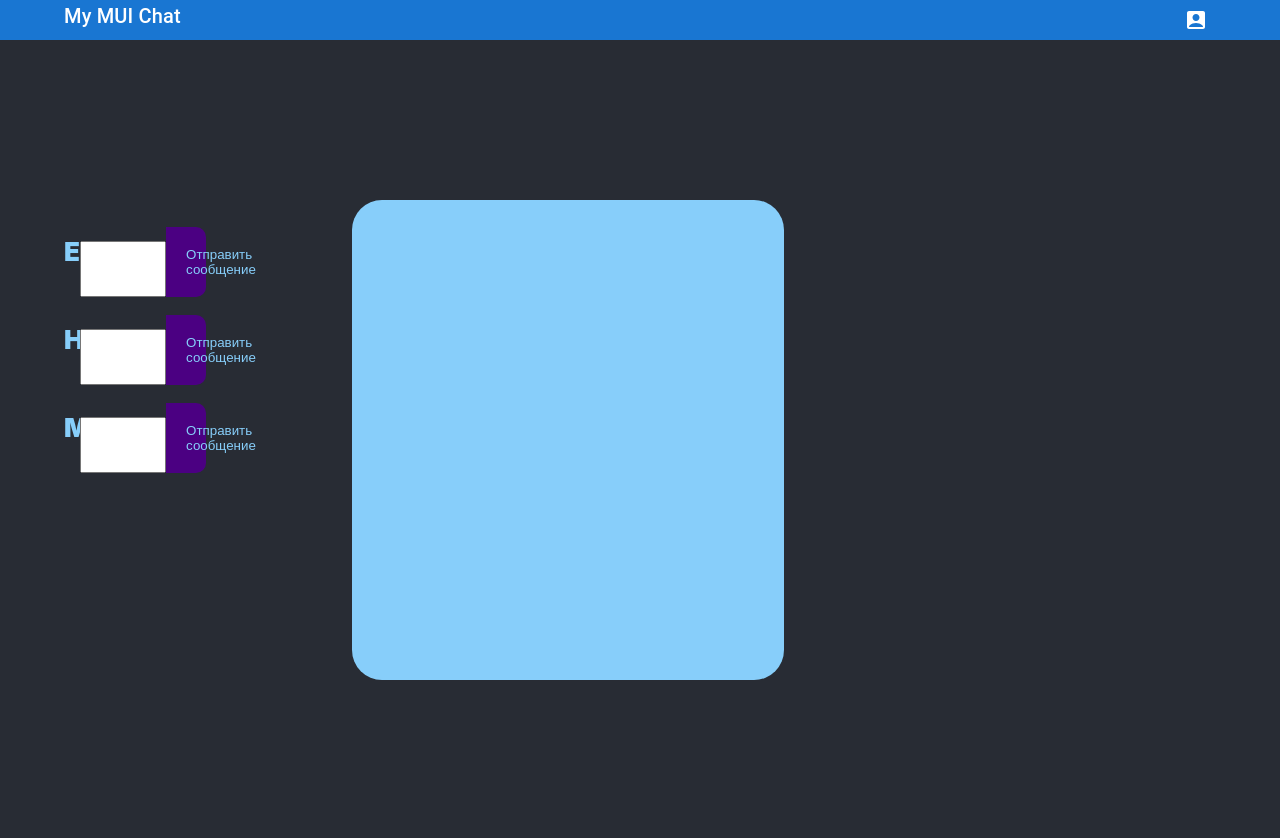
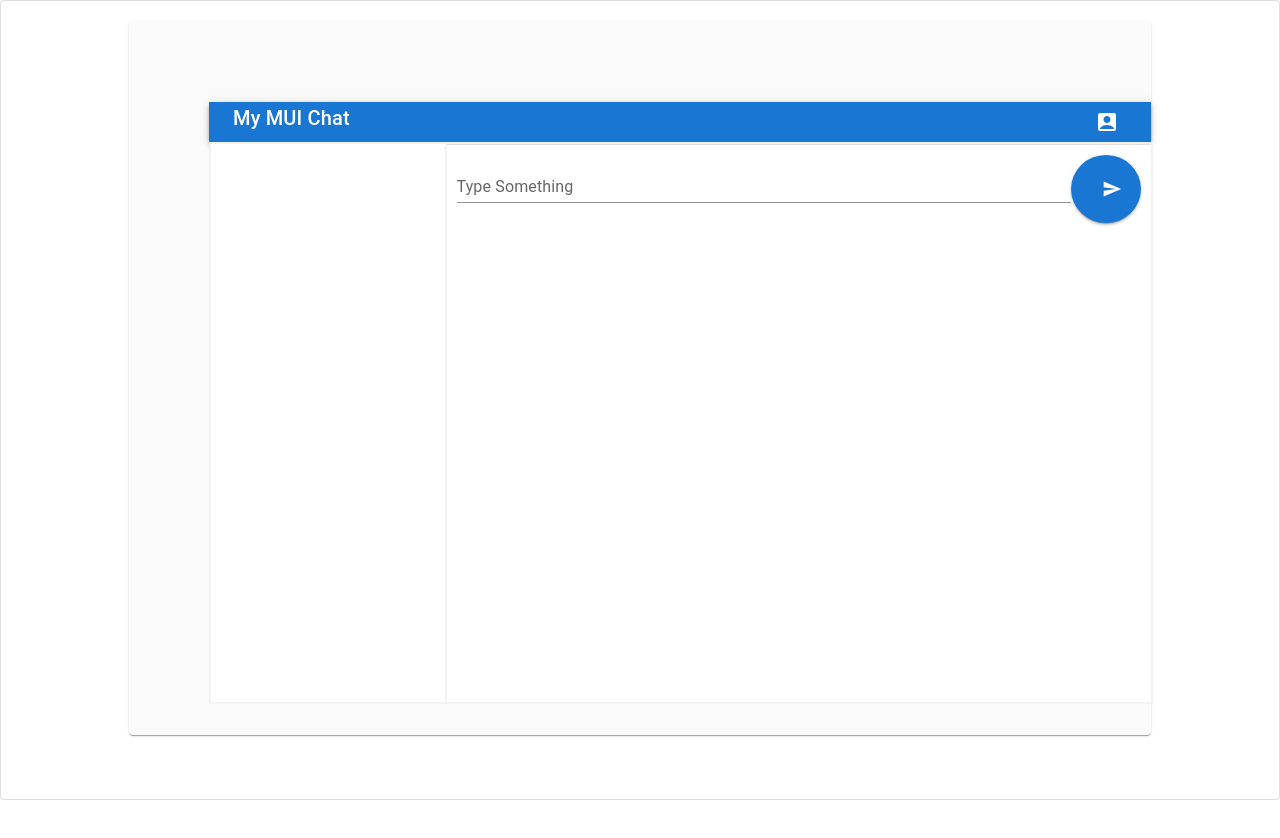
Before and after one commit to MAG1980/ReactJS_Base, a React (Create React App) app in the folder lesson3/: page / in a window 1280 px wide. After the commit the page ends 800 px from the top, so only its background shows below. Built offline with nearby package versions, Linux system fonts and the light colour scheme.

Commit message:
Подключил кастомную тему к проекту в index.js import { ThemeProvider, createTheme } from '@mui/material/styles'; const myTheme = createTheme() Добавил в тему нужные мне цвета.

```diff
--- a/lesson3/src/App.css
+++ b/lesson3/src/App.css
@@ -1,7 +1,7 @@
 .App {
 	text-align: center;
-	background-color: #282c34;
-	min-height: 100vh;
+	/*background-color: #282c34;*/
+	/*min-height: 100vh;*/
 	display: flex;
 	flex-direction: column;
 	align-items: center;
--- a/lesson3/src/App.js
+++ b/lesson3/src/App.js
@@ -1,10 +1,11 @@
-import logo from './logo.svg';
 import './App.css';
 import { React, useState, useEffect } from "react";
 import Message from "./Message";
 import { Layout } from "./Components/Layout";
 import { Header } from "./Components/Header"
-import { Box } from '@mui/material';
+import { Box, Paper, TextField, Divider, Button } from '@mui/material';
+import SendIcon from '@mui/icons-material/Send';
+
 
 function App() {
 	const [ messageList, setMessageList ] = useState( [] );
@@ -36,56 +37,81 @@ function App() {
 	};
 
 	return (
-		<>
-			<Header></Header>
-			<div className="App">
-				<Layout>
-					<Box sx={{ with: '100%' }}>
-						<div className="App-forms">
-							<form className="form" onSubmit={( e ) => addMessage( e )}>
+		<Paper evaluation={2}
+		       variant="outlined"
+		       sx={{
+			       boxSizing: 'border-box',
+			       p: '20px 10%',
+			       height: '100vh',
+			       backgroundColor: 'background.main'
+		       }}
+		>
+			<Paper sx={{
+				backgroundColor: 'background.second',
+				display: 'flex',
+				flexDirection: 'column',
+				p: 2
+			}}>
 
-								<p className="from__username">Елена:</p>
-								<div className="form__wrapper">
-									<input className="form__input" type="text" name="textInput" data-user-name="Елена"/>
-									<button className="form__button">
-										Отправить сообщение
-									</button>
-								</div>
+				<Layout sx={{
+					border: ' 1px solid border',
+				}}>
+					<Header/>
+					<Box sx={{
+						border: ' 1px solid',
+						borderColor: 'border.myBorder',
+						width: '100%',
+						display: 'grid',
+						gridTemplateColumns: '1fr 3fr',
+						gridTemplateRows: '70vh',
+						overflow: 'hidden'
+					}}>
+						<Box sx={{
+							border: ' 1px solid',
+							borderColor: 'border.myBorder',
+							backgroundColor: 'background.main',
+						}}>
+						</Box>
 
-							</form>
-							<form className="form" onSubmit={( e ) => addMessage( e )}>
-								<p className="from__username">Николай:</p>
-								<div className="form__wrapper">
-									<input className="form__input" type="text" name="textInput" data-user-name="Николай"/>
-									<button className="form__button">
-										Отправить сообщение
-									</button>
-								</div>
-
-							</form>
-							<form className="form" onSubmit={( e ) => addMessage( e )}>
-								<p className="from__username">Михаил:</p>
-								<div className="form__wrapper">
-									<input className="form__input" type="text" name="textInput" data-user-name="Михаил"/>
-									<button className="form__button">
-										Отправить сообщение
-									</button>
-								</div>
-
-							</form>
-						</div>
-					</Box>
-					<Box sx={{ with: ' 100%' }}>
-						<div className="App-messageList">
-							<Message list={messageList}/>
-						</div>
+						<Box sx={{
+							border: ' 1px solid',
+							borderColor: 'border.myBorder',
+							backgroundColor: 'background.main',
+						}}>
+							<Box sx={{
+								overflow: 'hidden'
+							}}>
+								<Message list={messageList}/>
+							</Box>
+							<Divider/>
+							<Box component="form"
+							     sx={{
+								     display: 'flex',
+								     p: '10px'
+							     }}
+							     onSubmit={( e ) => addMessage( e )}>
+								<TextField
+									id="filled-basic"
+									label="Type Something"
+									variant="standard"
+									name="textInput" data-user-name="Елена"
+									sx={{ width: '100%' }}
+								/>
+								<Button variant="contained" endIcon={<SendIcon/>}
+								        sx={{
+									        borderRadius: '50%',
+									        p: 3
+								        }}>
+								</Button>
+							</Box>
+						</Box>
 					</Box>
 				</Layout>
+			</Paper>
+		</Paper>
 
-			</div>
-		</>
-
-	);
+	)
+		;
 }
 
 export default App;
--- a/lesson3/src/Components/Header.jsx
+++ b/lesson3/src/Components/Header.jsx
@@ -1,5 +1,5 @@
 import {
-	AppBar, Box, Container, Typography, IconButton
+	AppBar, Container, Typography, IconButton
 }
 	from '@mui/material';
 import AccountBoxIcon from '@mui/icons-material/AccountBox';
@@ -8,8 +8,7 @@ export const Header = ( props ) => {
 	return (
 		<AppBar
 			position="static">
-			<Container style={{}}
-			           sx={{ display: "flex", justifyContent: "space-between" }}
+			<Container sx={{ display: "flex", justifyContent: "space-between" }}
 			>
 				<Typography variant="h6"
 				            component="span"
--- a/lesson3/src/Components/Layout.jsx
+++ b/lesson3/src/Components/Layout.jsx
@@ -1,17 +1,22 @@
-import { Box, Container } from '@mui/material';
+import { Paper, Box, Container } from '@mui/material';
 
 export const Layout = ( { children } ) => {
 	return (
+		<Box>
+			<Paper elevation={1}/>
 			<Container>
 				<Box sx={{
 					display: 'grid',
-				gridTemplateColumns: '1fr 3fr',
-				gridTemplateRows: '1fr',
-				width: '100%'
+					gridTemplateColumns: '1fr',
+					gridTemplateRows: '15% 1fr',
+					width: '100%',
+					alignItems: 'center',
+					p: 5
 				}}>
 					{children}
 				</Box>
 			</Container>
-
+			<Paper/>
+		</Box>
 	)
 }
--- a/lesson3/src/Components/Window.jsx
+++ /dev/null
@@ -1 +0,0 @@
-import {} from '@material-ui/core'
--- a/lesson3/src/Message.scss
+++ b/lesson3/src/Message.scss
@@ -4,7 +4,6 @@
 	&__item {
 		display: flex;
 		justify-content: space-around;
-		color: darkslategray;
 	}
 
 	&__name {
--- a/lesson3/src/index.js
+++ b/lesson3/src/index.js
@@ -3,12 +3,32 @@ import ReactDOM from 'react-dom';
 import './index.css';
 import App from './App';
 import reportWebVitals from './reportWebVitals';
+import { ThemeProvider, createTheme } from '@mui/material/styles';
+
+const myTheme = createTheme( {
+	palette: {
+		background: {
+			main: '#ffffff',
+			second: '#fafafa'
+		},
+		border: {
+			myBorder: '#f2f2f2'
+		},
+		text: {
+			myTextMain: '#948f8d',
+			myTexSecond: '#5800b9'
+		},
+		button: '#5800b9'
+	}
+} )
 
 ReactDOM.render(
 	<React.StrictMode>
-		<App/>
+		<ThemeProvider theme={myTheme}>
+			<App/>
+		</ThemeProvider>
 	</React.StrictMode>,
-	document.getElementById('root')
+	document.getElementById( 'root' )
 );
 
 // If you want to start measuring performance in your app, pass a function
```
Lines whose indentation alone changed are shown as unchanged.
